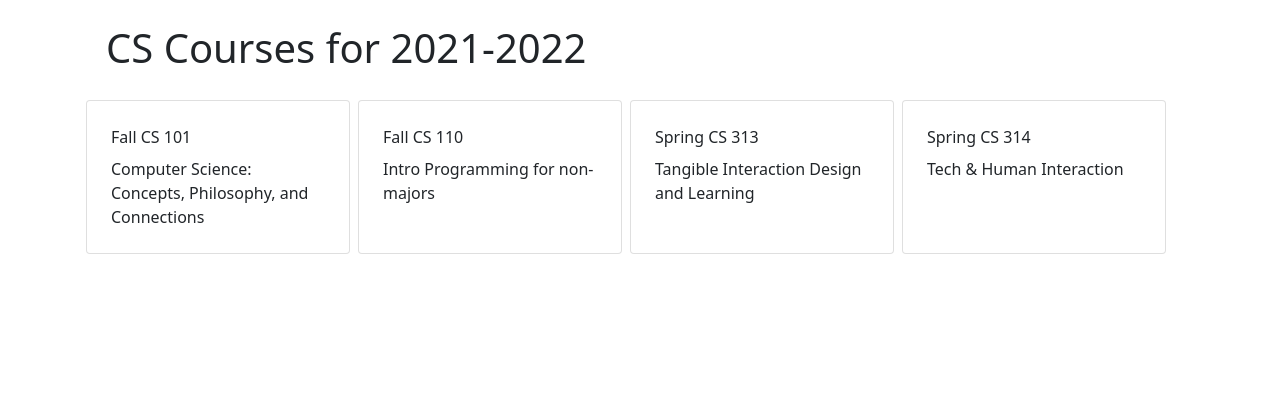
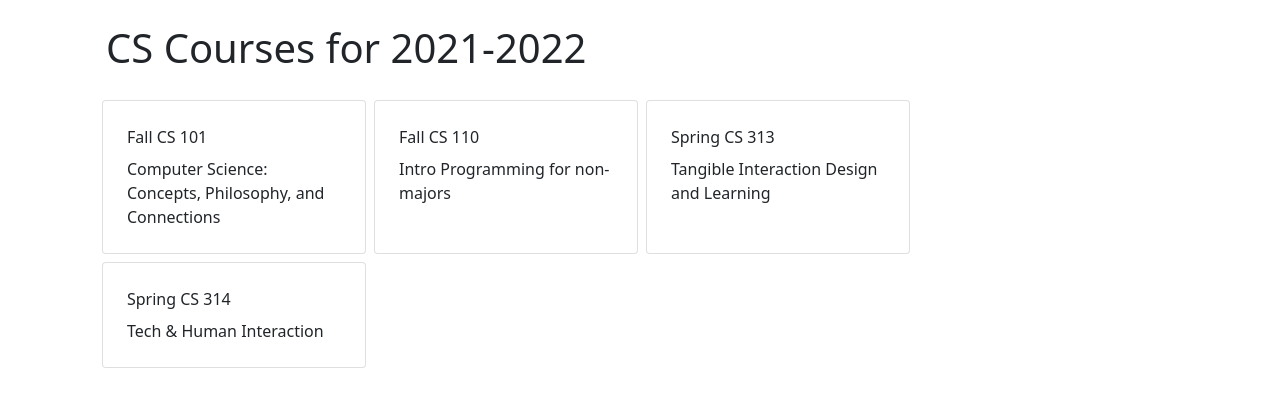
Before and after one commit to javiercuadra/CS394-React-Tutorial, a React (Create React App) app: page / in a window 1280 px wide. Shown: the top 404 px of the page. Built offline with nearby package versions, Linux system fonts and the light colour scheme.

Commit message:
fixed some margin thing that bothered me later

```diff
--- a/src/App.js
+++ b/src/App.js
@@ -42,7 +42,7 @@ const Banner=({title}) => (
 )
 
 const CourseList=({courses}) => (
-<div className="course-list">
+<div className="course-list m-3">
     {Object.values(courses).map(course => <Course key={course.id} course={course} />)}
   </div>
 )
```
